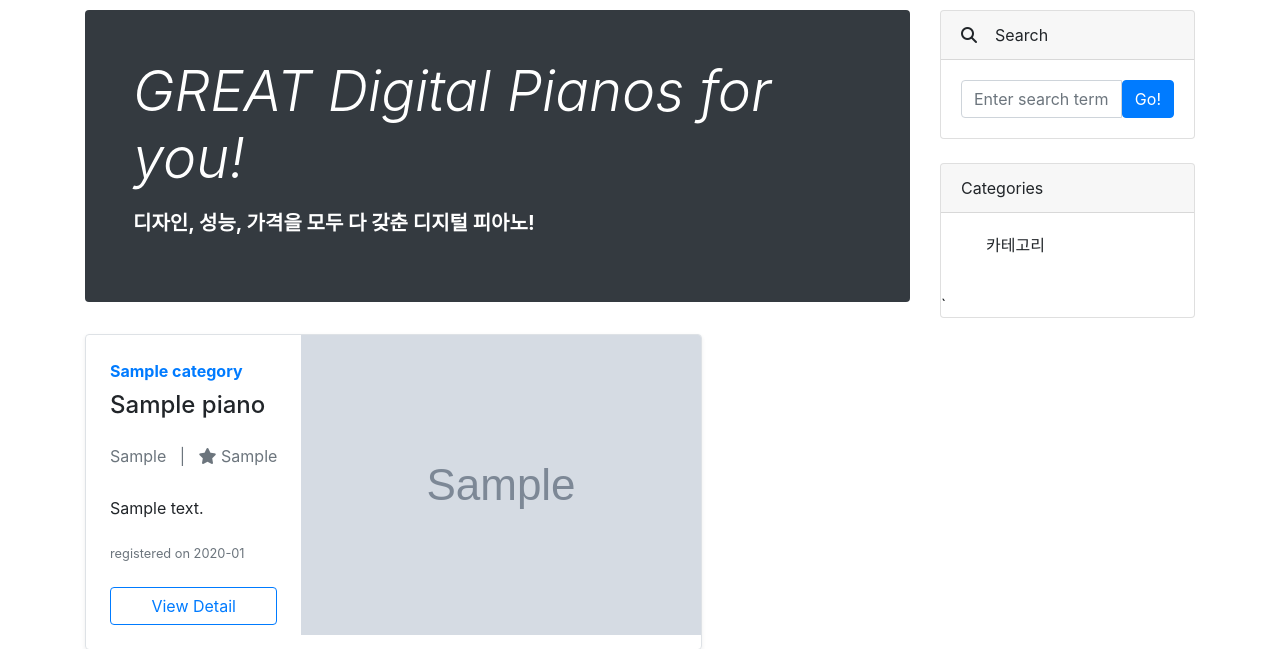
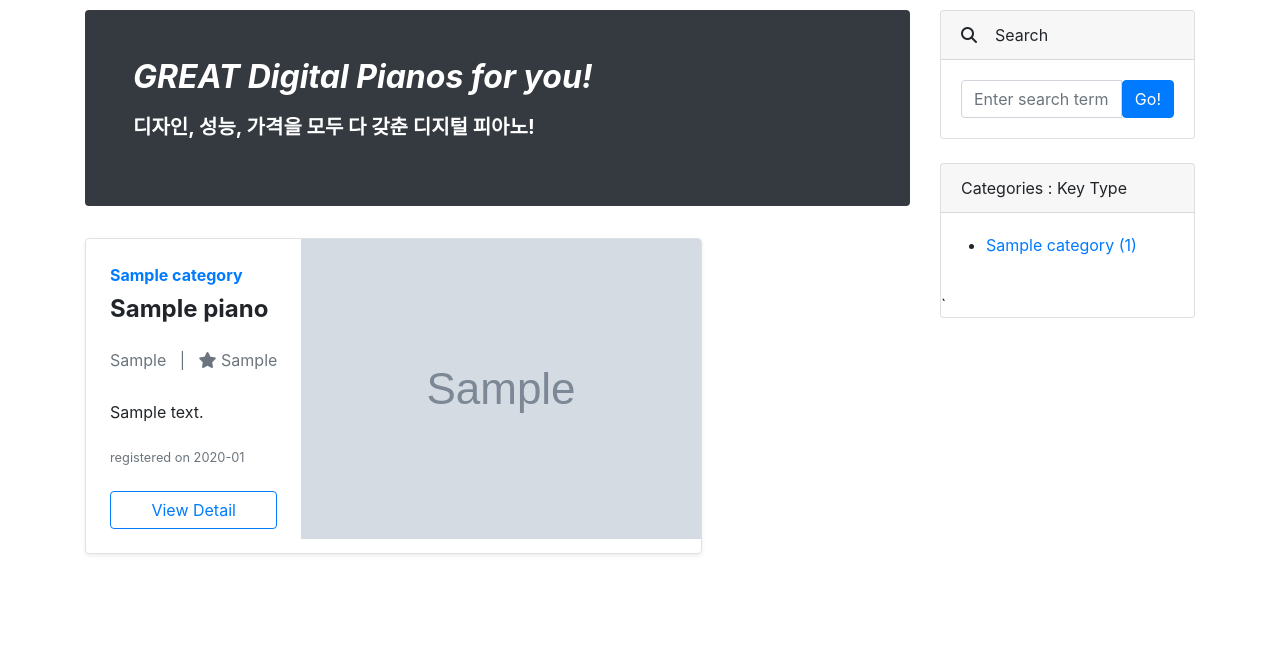
Before and after one commit to yunhyunchung/My_Internet_Shopping_Mall, a Django app: page /shopping/ in a window 1280 px wide. Shown: the part 56-705 px from the top of the page. Run offline with Django 3.2, Linux system fonts and the light colour scheme; tables that the repository leaves empty hold one stand-in row (values such as "Sample post"); grey boxes marked "Sample" are stand-in pictures; some libraries are stand-ins or nearby versions.

Commit message:
카테고리 페이지 완성. 13장 끝

```diff
--- a/shopping/models.py
+++ b/shopping/models.py
@@ -2,13 +2,12 @@ from django.db import models
 
 
 class Category(models.Model):
-    # keytype = models.CharField(max_length=20, unique=True)
     # 벨로시티(건반 터치 감도)
     # touch_response = models.CharField(max_length=10, unique=True)
     # 폴리포니
     # poly_phony = models.CharField(max_length=10, unique=True)
 
-    # 건반타입
+    # 건반타입 key type
     name = models.CharField(max_length=50, null=True, unique=True)
     slug = models.SlugField(max_length=200, null=True, unique=True, allow_unicode=True)
 
--- a/shopping/templates/shopping/base.html
+++ b/shopping/templates/shopping/base.html
@@ -35,10 +35,14 @@
 
         <!-- Categories widget-->
         <div class="card mb-4" id="categories-card">
-          <div class="card-header">Categories</div>
+          <div class="card-header">Categories : Key Type</div>
           <div class="card-body">
               <div class="row">
-                  <ul>카테고리</ul>
+                  <ul> <!-- "카테고리 (숫자)" 클릭하면 해당 카테고리 페이지로 이동 -->
+                      {% for c in categories %}
+                        <li><a href="{{ c.get_absolute_url }}">{{c}} ({{c.piano_set.count}})</a></li>
+                      {% endfor %}
+                  </ul>
               </div>
           </div>
       `</div>
--- a/shopping/templates/shopping/piano_list.html
+++ b/shopping/templates/shopping/piano_list.html
@@ -3,11 +3,18 @@
 {% block main_area %}
 <!-- 피아노 목록 페이지 대표 이미지 및 글 -->
 <div class="jumbotron p-4 p-md-5 text-white rounded bg-dark">
+  {% if category %}
     <div class="px-0">
-      <h1 class="display-4 font-italic">GREAT Digital Pianos for you!</h1>
+      <h2 class="display-5 font-weight-bold">{{ category }} Pianos for you!</h2>
+      <h4 class="lead my-3 text-white font-weight-bold">Here are {{ category_piano_count }} pianos you find</h4>
+    </div>
+  {% else %}
+    <div class="px-0">
+      <h2 class="display-5 font-italic font-weight-bold">GREAT Digital Pianos for you!</h2>
       <p class="lead my-3 text-white font-weight-bold">디자인, 성능, 가격을 모두 다 갖춘 디지털 피아노!</p>
     </div>
-  </div>
+  {% endif %}
+</div>
 
 <!-- 피아노 목록 카드 -->
 {% for p in piano_list %}
@@ -15,8 +22,9 @@
     <div class="row">
       <div class="row no-gutters border rounded overflow-hidden flex-md-row mb-4 shadow-sm h-md-250 position-relative">
         <div class="col d-flex p-4 flex-column position-static">
+          <!-- 카테고리 -->
           <strong class="d-inline-block mb-2 text-primary">{{ p.category }}</strong>
-          <h4 class="mb-0">{{ p.title }}</h4>
+          <h4 class="mb-0 font-weight-bold">{{ p.title }}</h4>
           <div class="mb-1 mt-4 text-muted">{{ p.price }} &nbsp; | &nbsp; <i class="fas fa-star"></i> {{ p.star_rate }}</div>
           <p class="card-text mb-auto mt-4">{{ p.content | truncatewords:35}}</p>
           <br/>
@@ -24,6 +32,7 @@
           <br/>
           <a href="{{ p.get_absolute_url }}" class="btn btn-outline-primary">View Detail</a>
         </div>
+
         <div class="col-auto d-none d-lg-block">
           <!-- 피아노 이미지 -->
           {% if p.head_image %}
--- a/shopping/urls.py
+++ b/shopping/urls.py
@@ -2,6 +2,7 @@ from django.urls import path
 from . import views
 
 urlpatterns = [
+    path('category/<str:slug>/', views.category_page),
     path('', views.PianoList.as_view()),  # shopping/
     path('<int:pk>/', views.PianoDetail.as_view()),  # shopping/1/
 ]
--- a/shopping/views.py
+++ b/shopping/views.py
@@ -1,12 +1,36 @@
-# from django.shortcuts import render
+from django.shortcuts import render
 from django.views.generic import ListView, DetailView
-from .models import Piano
+from .models import Piano, Category
 
 # 상품 목록 페이지
 class PianoList(ListView):
     model = Piano
     ordering = '-pk'
 
+    def get_context_data(self, **kwargs):
+        context = super(PianoList, self).get_context_data()
+        context['categories'] = Category.objects.all()
+        return context
+
 # 상품 상세 페이지
 class PianoDetail(DetailView):
     model = Piano
+
+    def get_context_data(self, **kwargs):
+        context = super(PianoDetail, self).get_context_data()
+        context['categories'] = Category.objects.all()
+        return context
+
+
+# 해당 카테고리 안의 post들을 보여주는 페이지
+def category_page(request, slug):
+    category = Category.objects.get(slug=slug)
+
+    return render(request, 'shopping/piano_list.html',
+                  {
+                      'piano_list': Piano.objects.filter(category=category),
+                      'categories': Category.objects.all(),
+                      'category': category,
+                      'category_piano_count': Piano.objects.filter(category=category).count(),
+                  }
+                  )
```
Also changed, not shown: shopping/templates/shopping/piano_detail.html (+3 -8 lines).
